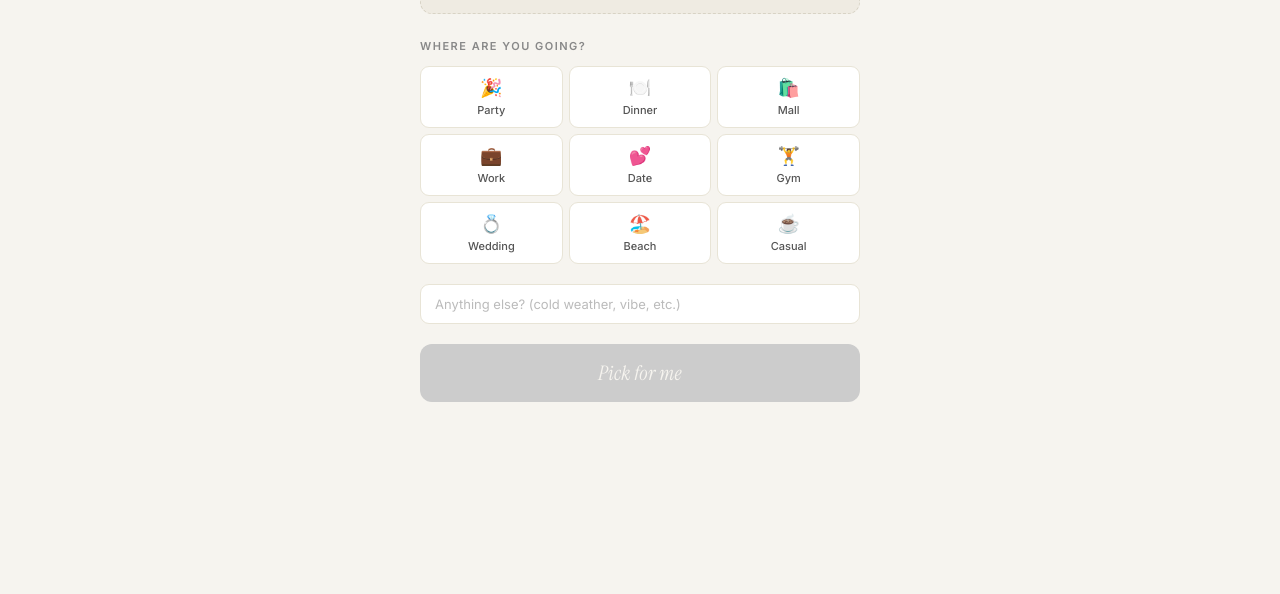
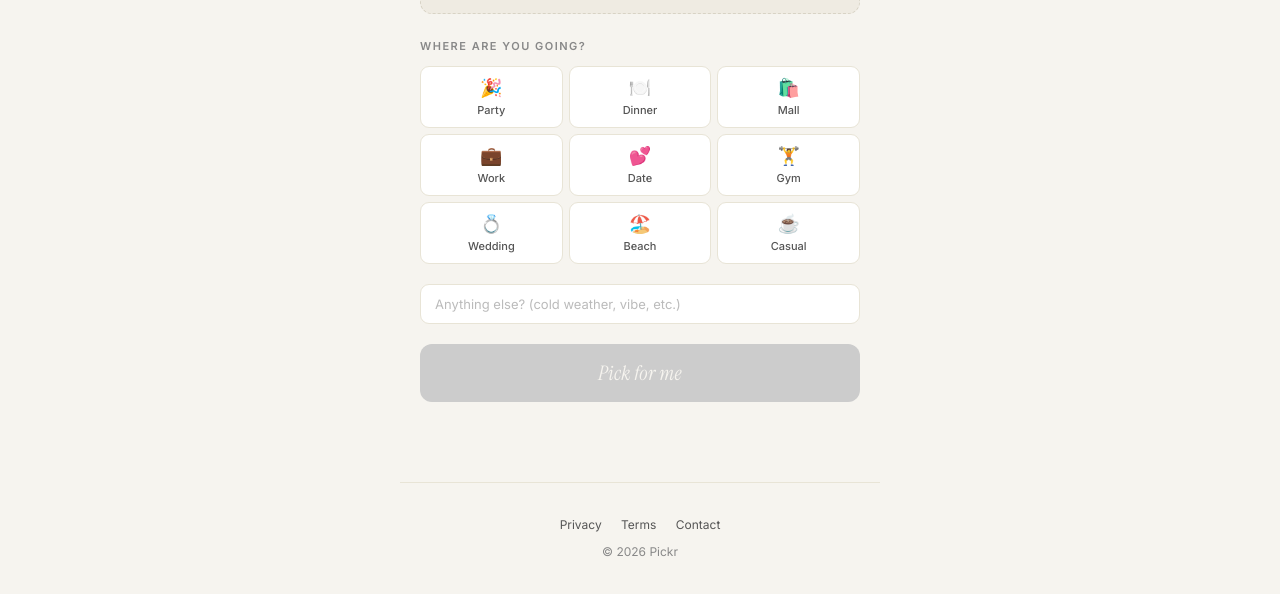
Before and after one commit to ori070907/Pickr, a website: page app.html in a window 1280 px wide. Shown: the part 404-998 px from the top of the page. Before the commit the page ends 854 px from the top, so only its background shows below. Drawn offline with Linux system fonts and the light colour scheme.

Commit message:
Update app.html

```diff
--- a/app.html
+++ b/app.html
@@ -991,5 +991,14 @@
     renderCompareGrid();
   </script>
 
+  <footer style="text-align: center; padding: 2rem 1.5rem 3rem; color: var(--muted); font-size: 12px; border-top: 0.5px solid var(--border); margin-top: 2rem; max-width: 480px; margin-left: auto; margin-right: auto;">
+    <div style="margin-bottom: 8px;">
+      <a href="privacy.html" style="color: var(--ink-soft); text-decoration: none; margin: 0 8px;">Privacy</a>
+      <a href="terms.html" style="color: var(--ink-soft); text-decoration: none; margin: 0 8px;">Terms</a>
+      <a href="mailto:trypickr@gmail.com" style="color: var(--ink-soft); text-decoration: none; margin: 0 8px;">Contact</a>
+    </div>
+    <div>© 2026 Pickr</div>
+  </footer>
+
 </body>
 </html>
```
